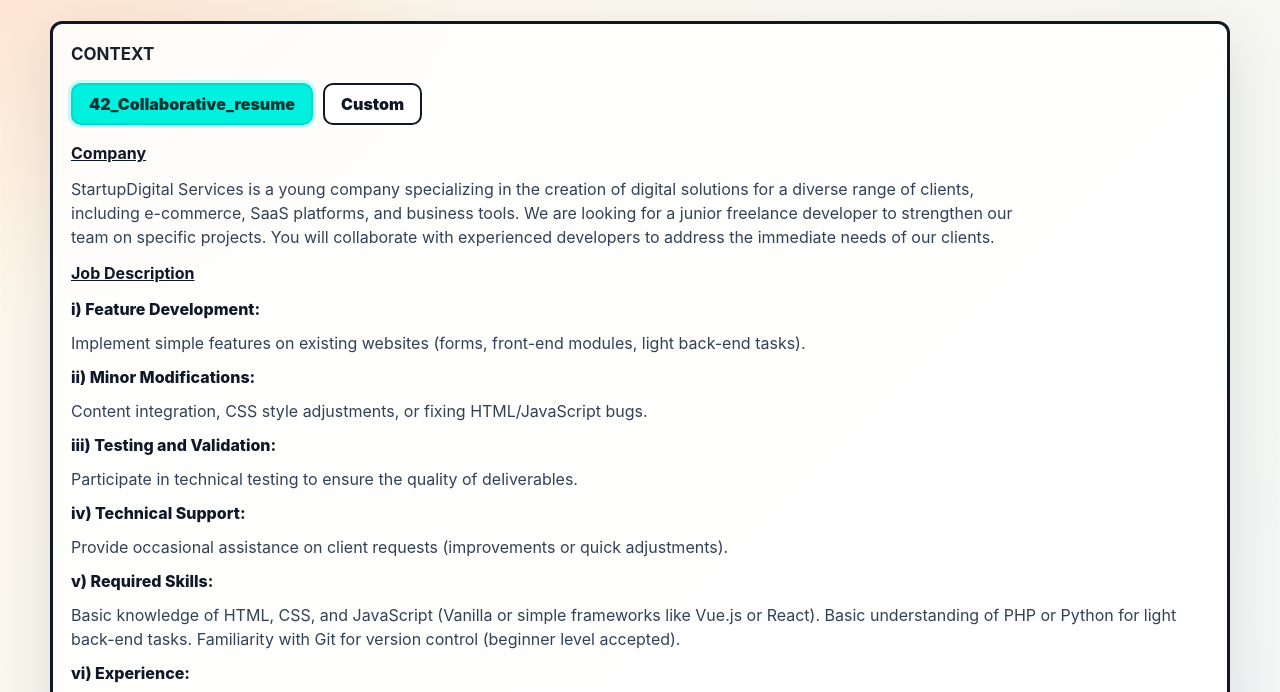
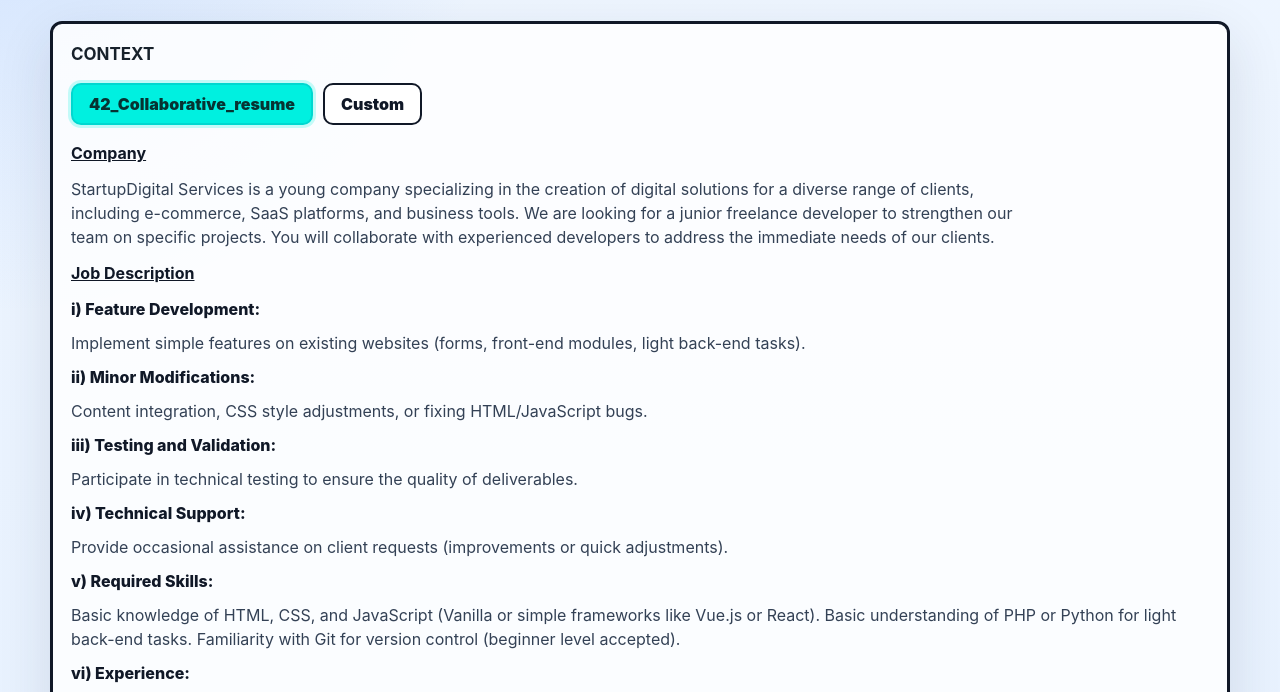
Before and after one commit to archshire/collaborative_resume_builder, a website built with Vite: page index.html in a window 1280 px wide. Shown: the part 197-889 px from the top of the page. Built offline with nearby package versions, Linux system fonts and the light colour scheme.

Commit message:
Update background gradient colors

```diff
--- a/src/styles.css
+++ b/src/styles.css
@@ -4,8 +4,8 @@
   --download-blue-dark: #1e3a8a;
   color: #17212b;
   background:
-    radial-gradient(circle at top left, rgba(255, 122, 64, 0.22), transparent 32rem),
-    linear-gradient(135deg, #fff7e8 0%, #eaf7ff 48%, #f7efff 100%);
+    radial-gradient(circle at top left, rgba(59, 130, 246, 0.18), transparent 32rem),
+    linear-gradient(180deg, #eff6ff 0%, #dbeafe 42%, #ccfbf1 100%);
   font-family:
     Inter, ui-sans-serif, system-ui, -apple-system, BlinkMacSystemFont, "Segoe UI",
     sans-serif;
```
